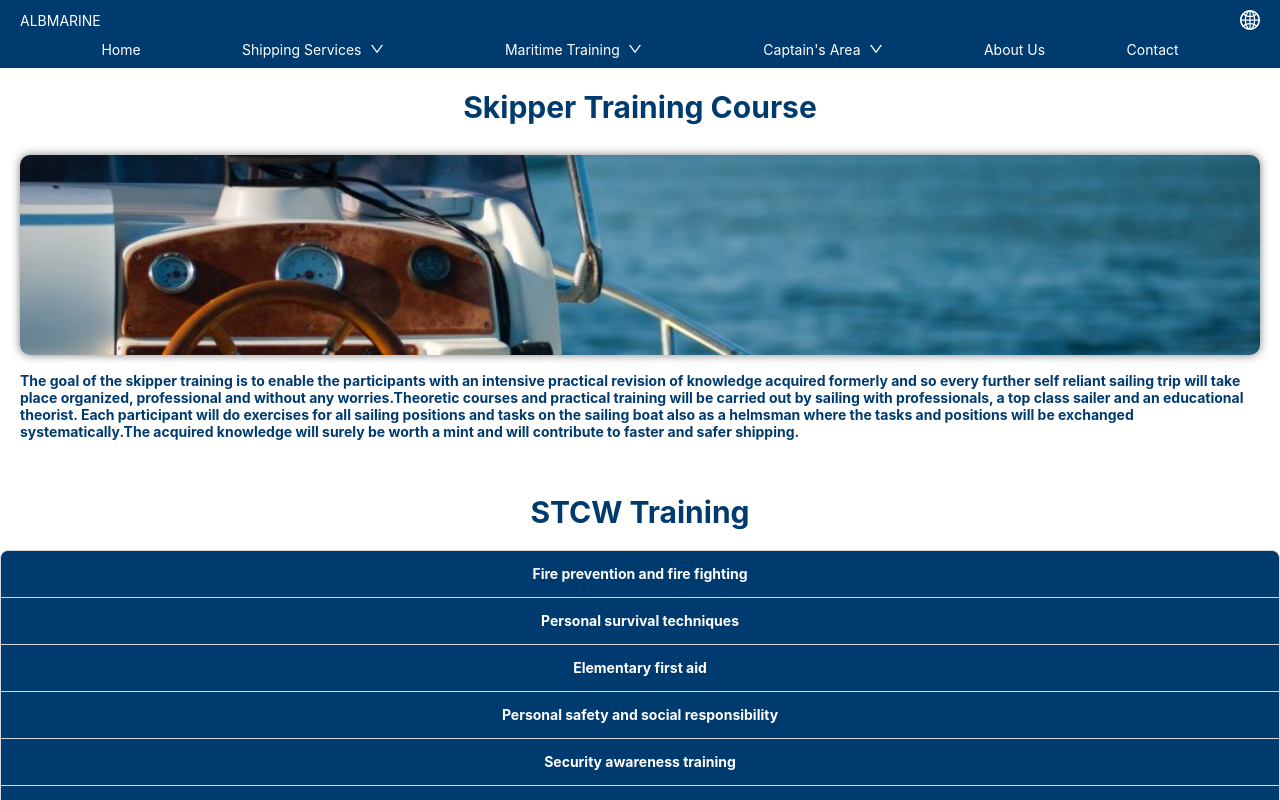
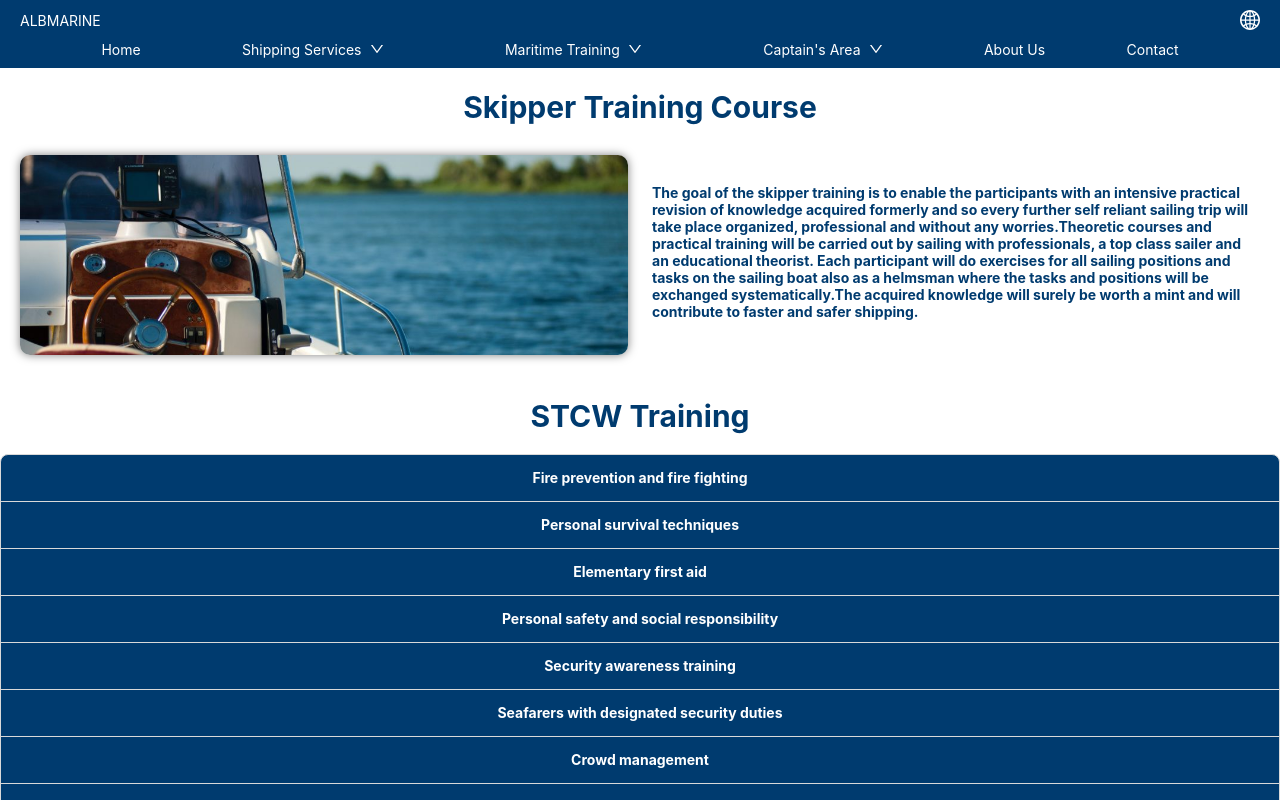
Before and after one commit to kelsi-kapidani/albmarine, a React (Vite) app in the folder albmarine/: page /maritime_training in a window 1280 px wide. Shown: the top 800 px of the page. Built offline with nearby package versions, Linux system fonts and the light colour scheme.

Commit message:
small adjustment

```diff
--- a/albmarine/src/pages/Trainings.tsx
+++ b/albmarine/src/pages/Trainings.tsx
@@ -44,7 +44,7 @@ export function Trainings () {
         <div style={{color:'#003B6F',fontWeight:'bold'}}>
             <Row justify='center' style={{textAlign:'center', fontWeight:'bold', marginBottom:'20px', fontSize:'30px', marginTop:'20px'}}>Skipper Training Course</Row>
             <Row justify='space-around' align='middle' gutter={24} style={{marginBottom:'10px', padding: '0 20px'}}>
-                <Col span={12} xs={24}>
+                <Col span={12}>
                 <img
                     src='./stc.jpg'
                     style={{
@@ -56,7 +56,7 @@ export function Trainings () {
                         boxShadow: '0 0 10px rgba(0, 0, 0, 0.5)',
                     }}/>
                 </Col>
-                <Col  span={12} xs={24}><p>The goal of the skipper training is to enable the participants with an intensive practical revision of knowledge acquired formerly and so every
+                <Col  span={12} ><p>The goal of the skipper training is to enable the participants with an intensive practical revision of knowledge acquired formerly and so every
                     further self reliant sailing trip will take place organized, professional and without any worries.Theoretic courses and practical training will be
                     carried out by sailing with professionals, a top class sailer and an educational theorist. Each participant will do exercises for all sailing positions
                     and tasks on the sailing boat also as a helmsman where the tasks and positions will be exchanged systematically.The acquired knowledge will surely be worth
```
